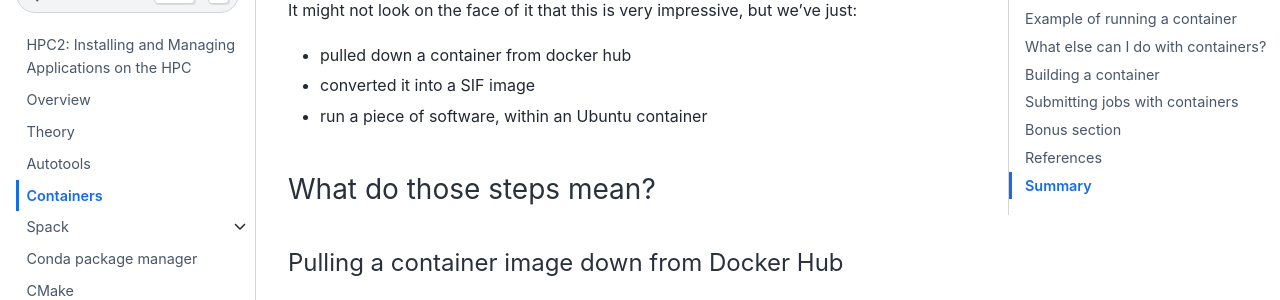
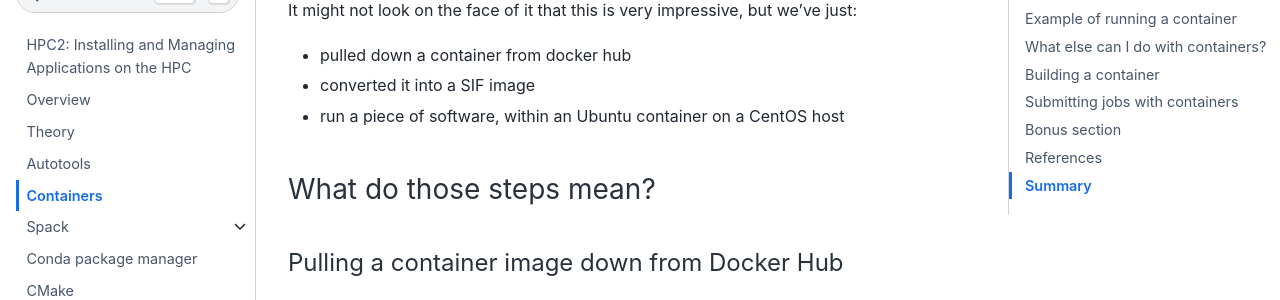
Before and after one commit to ARCTraining/hpc2-software, a Jupyter Book: the page built from book/course/containers.md, in a window 1280 px wide and 900 px high, scrolled down 2115 px. Shown: the part 154-454 px from the top of the window. Built offline with Jupyter Book 1.0.4 settings and Sphinx 7.4.7 and the Sphinx Book theme 1.1.4, drawn with Linux system fonts in a browser that asks for light colours.

Commit message:
Update book/course/containers.md
Co-authored-by: Alex Coleman <alexjcoleman@gmail.com>

```diff
--- a/book/course/containers.md
+++ b/book/course/containers.md
@@ -94,7 +94,7 @@ It might not look on the face of it that this is very impressive, but we've just
 
 - pulled down a container from docker hub
 - converted it into a SIF image
-- run a piece of software, within an Ubuntu container
+- run a piece of software, within an Ubuntu container on a CentOS host
 
 ### What do those steps mean?
 
```
